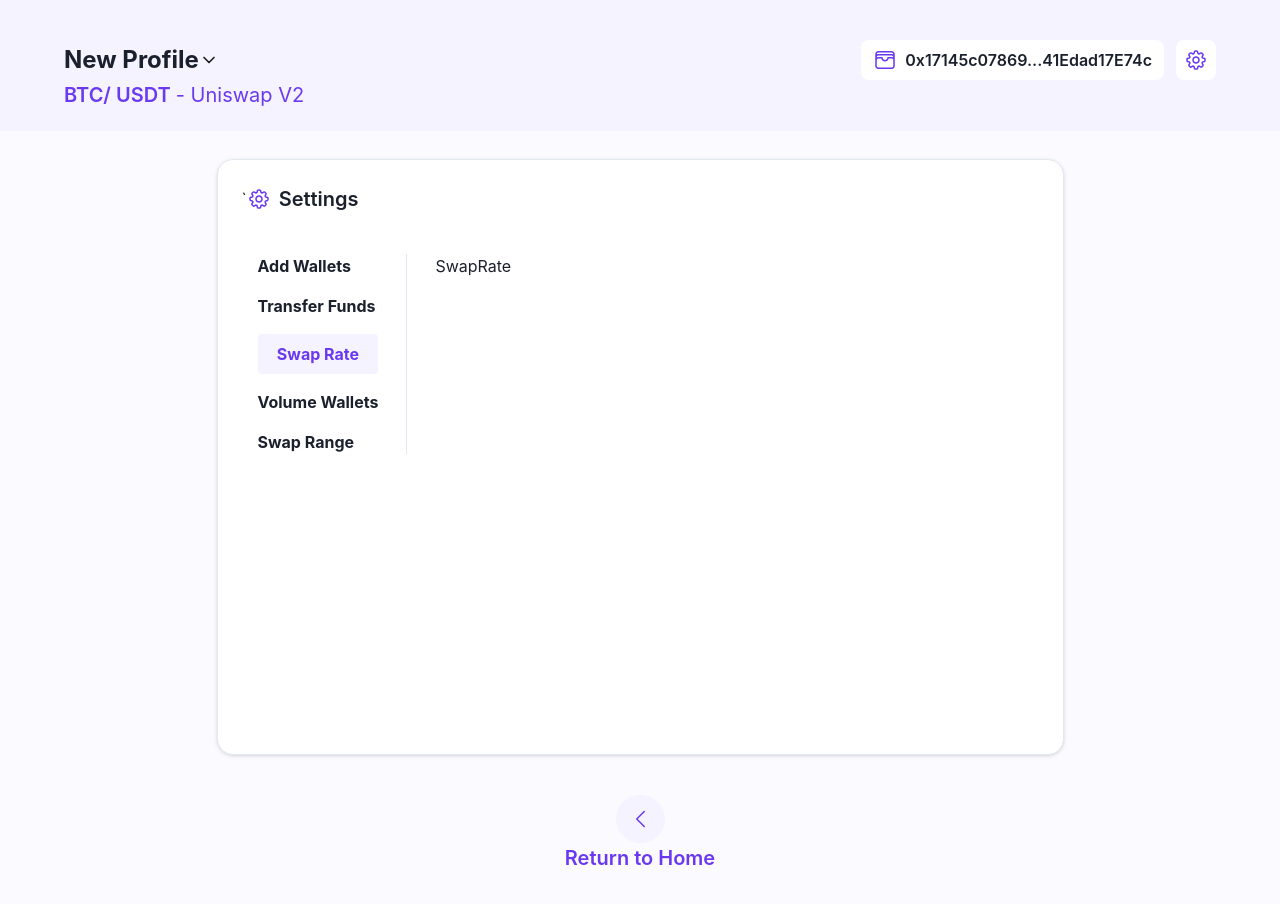
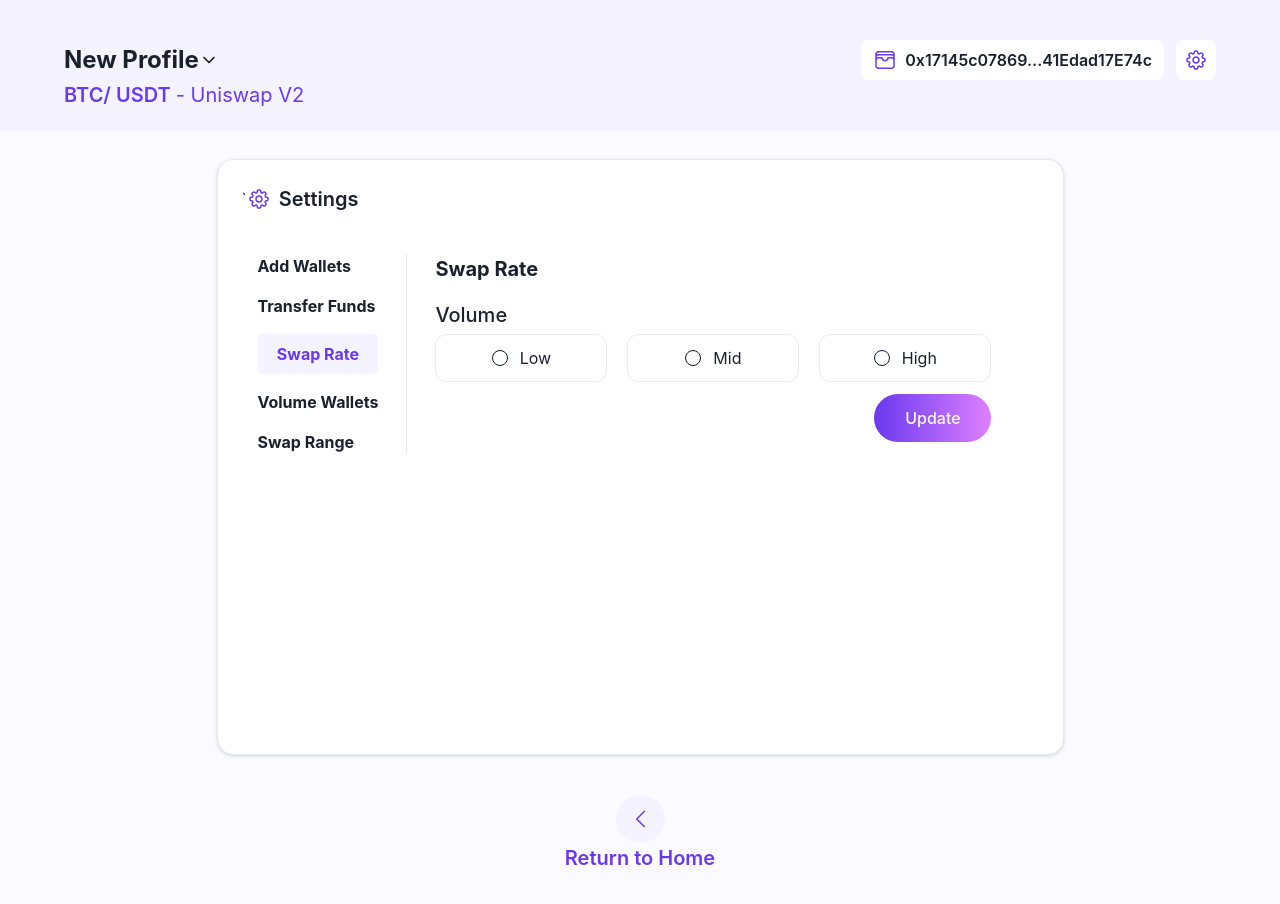
Before and after one commit to Feranmiola/MMBot, a React (Vite) app: page /swaprate in a window 1280 px wide. Shown: the top 904 px of the page. Built offline with nearby package versions, Linux system fonts and the light colour scheme.

Commit message:
swap rate added

```diff
--- a/src/components/Settings/pages/SwapRate.tsx
+++ b/src/components/Settings/pages/SwapRate.tsx
@@ -1,8 +1,53 @@
+import { Button } from "@/components/ui/button";
+import { useState } from "react";
+import { RadioGroup, RadioGroupItem } from "@/components/ui/radio-group"
+
+const SwapRate = () => {
 
 
-const SwapRate = () => {
+  const [radioValue, setRadioValue] = useState(0);
+  function useRadio(value: number){
+    if(radioValue == value){
+      return 'inputDivSelected'
+    }else{
+      return 'bg-white'
+    }
+  }
+
   return (
-    <div>SwapRate</div>
+    <div>
+      <p className="text-[20px] font-bold">Swap Rate</p>
+
+      <div className="mt-4">
+        <p className="text-[20px] font-medium">Volume</p>
+
+        <div>
+          <RadioGroup className="flex flex-row space-x-3 mt-1">
+            <div className={`flex items-center justify-center rounded-[12px] border-[1px] border-[#CFCFCF66] space-x-2 w-[172px] h-[48px] ${useRadio(1)}`}>
+              <div className="bg-white w-[170px] rounded-[12px] h-[46px] flex items-center justify-center space-x-3">
+                <RadioGroupItem onClick={() => setRadioValue(1)} value="option-one" id="option-one" />
+                <p>Low</p>
+              </div>
+            </div>
+            <div className={`flex items-center justify-center rounded-[12px] border-[1px] border-[#CFCFCF66] space-x-2 w-[172px] h-[48px] ${useRadio(2)}`}>
+              <div className="bg-white w-[170px] rounded-[12px] h-[46px] flex items-center justify-center space-x-3">
+                <RadioGroupItem onClick={() => setRadioValue(2)} value="option-two" id="option-two" />
+                <p>Mid</p>
+              </div>
+            </div>
+            <div className={`flex items-center justify-center rounded-[12px] border-[1px] border-[#CFCFCF66] space-x-2 w-[172px] h-[48px] ${useRadio(3)}`}>
+              <div className="bg-white w-[170px] rounded-[12px] h-[46px] flex items-center justify-center space-x-3">
+                <RadioGroupItem onClick={() => setRadioValue(3)} value="option-three" id="option-three" />
+                <p>High</p>
+              </div>
+            </div>
+          </RadioGroup>
+        </div>
+      </div>
+      <div className="flex items-end justify-end mt-3">
+          <Button  className="bg-gradient-to-r from-[#6938EF] to-[#DE80FF] w-[117px] hover:scale-110 transition ease-in-out h-[48px] text-[16px] rounded-full">Update</Button>
+        </div>
+    </div>
   )
 }
 
```
